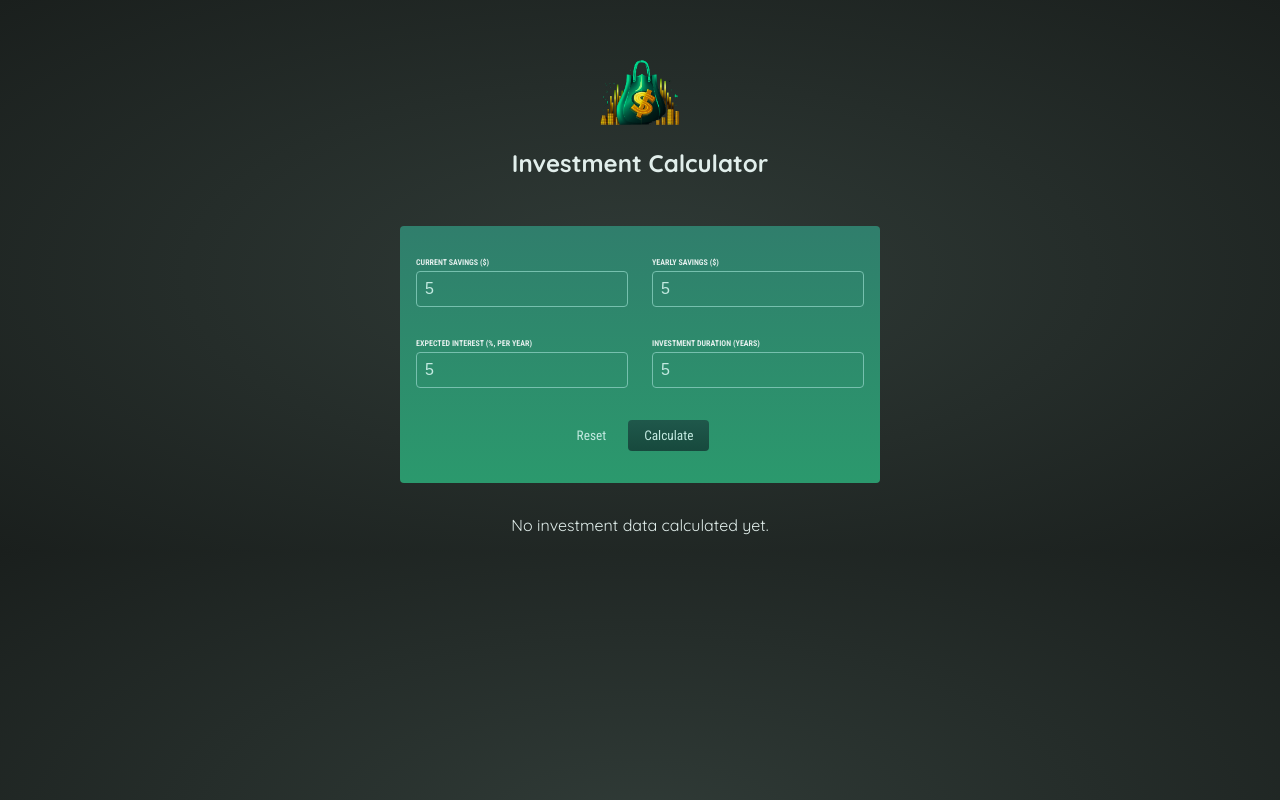
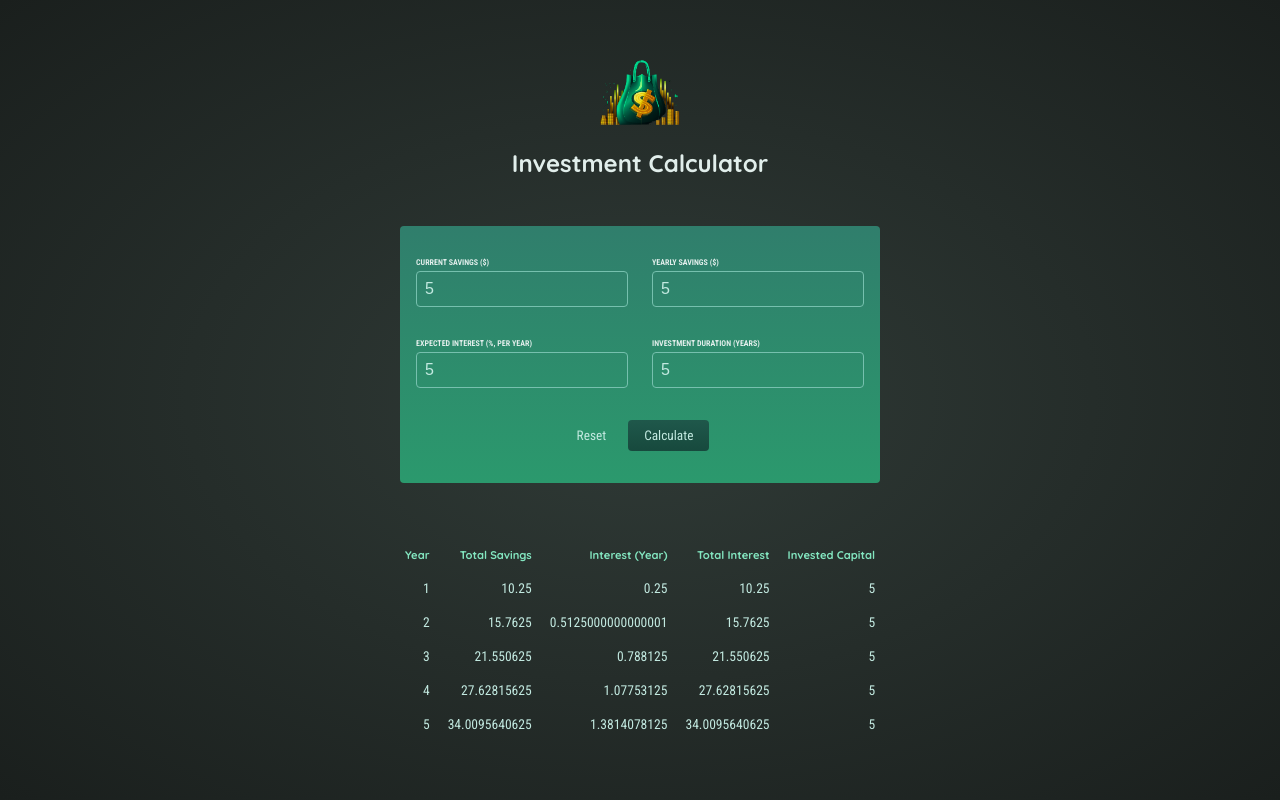
Before and after one commit to varje/01-starting-project-20, a React (Create React App) app: page / in a window 1280 px wide. Both pictures are taken after typing "5", "5", "5", "5" into the empty fields and a click on the button "Calculate". Built offline with nearby package versions, Linux system fonts and the light colour scheme.

Commit message:
display filled investments table

```diff
--- a/src/components/InvestmentsTable.js
+++ b/src/components/InvestmentsTable.js
@@ -1,11 +1,12 @@
-const InvestmentsTable = ({ yearlyData }) => {
-  if (yearlyData === undefined || yearlyData.length === 0) {
+const InvestmentsTable = ({ data }) => {
+  if (data === undefined || data.length === 0) {
+    console.log('here');
     return (
       <p style={{ textAlign: 'center' }}>No investment data calculated yet.</p>
     );
   }
 
-  console.log(yearlyData);
+  console.log(data);
   return (
     <table className="result">
       <thead>
@@ -18,13 +19,13 @@ const InvestmentsTable = ({ yearlyData }) => {
         </tr>
       </thead>
       <tbody>
-        {yearlyData.map((yearData) => (
+        {data.map((yearData) => (
           <tr key={yearData.year}>
             <td>{yearData.year}</td>
             <td>{yearData.savingsEndOfYear}</td>
-            <td>INTEREST GAINED IN YEAR</td>
-            <td>TOTAL INTEREST GAINED</td>
-            <td>TOTAL INVESTED CAPITAL</td>
+            <td>{yearData.yearlyInterest}</td>
+            <td>{yearData.savingsEndOfYear}</td>
+            <td>{yearData.yearlyContribution}</td>
           </tr>
         ))}
       </tbody>
```
